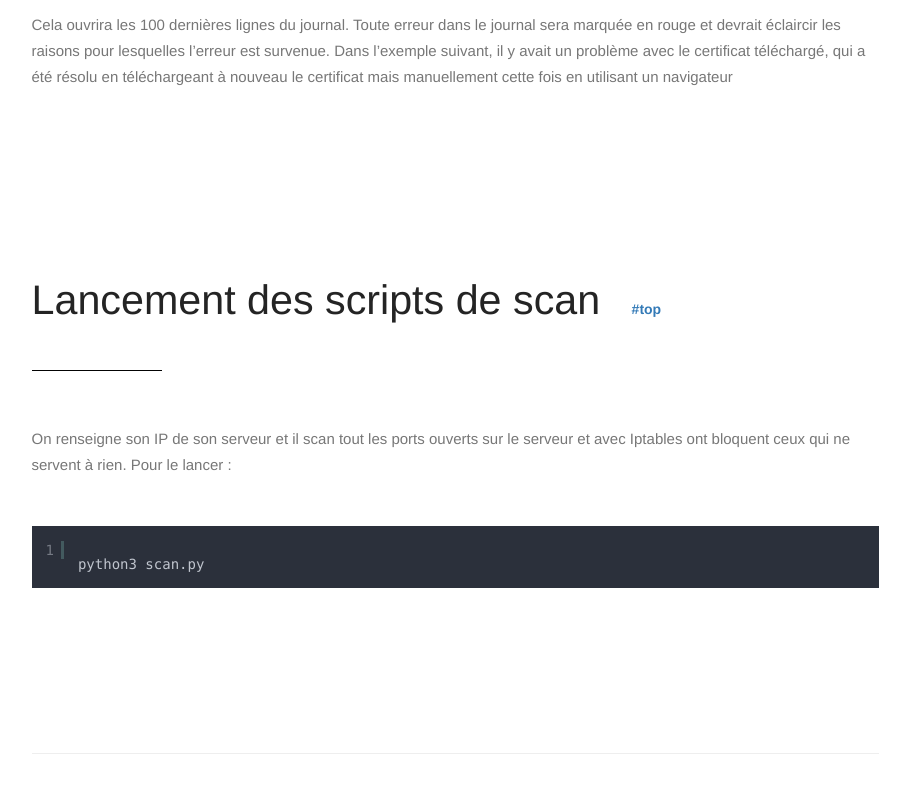
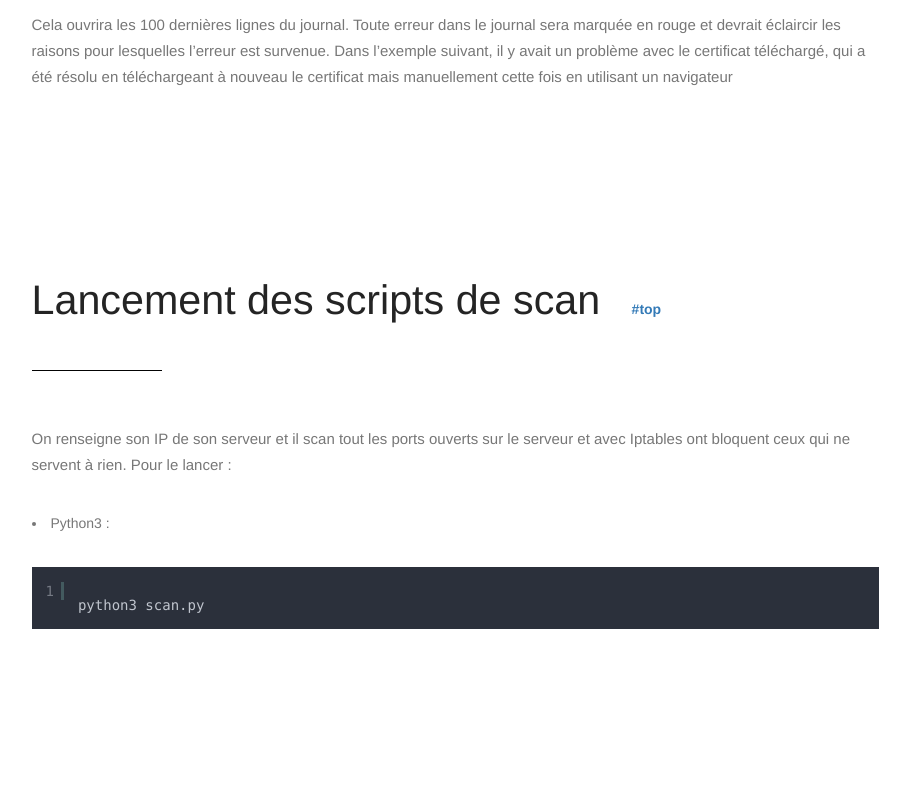
Before and after one commit to Thorin10/Wiki, a plain HTML site: page index.html in a window 1280 px wide. Shown: the part 8256-9047 px from the top of the page, without its empty margins (331-1241 px from the left). Drawn offline with Linux system fonts and the light colour scheme.

Commit message:
add Scans application

```diff
--- a/index.html
+++ b/index.html
@@ -463,6 +463,7 @@
                                     <p>
                                         On renseigne son IP de son serveur et il scan tout les ports ouverts sur le serveur et avec Iptables ont bloquent ceux qui ne servent à rien.
                                         Pour le lancer :
+                                        <li>Python3 : </li>
                                         <pre class="brush: html; highlight: [2,4]">
                                             python3 scan.py
                                         </pre>
```
